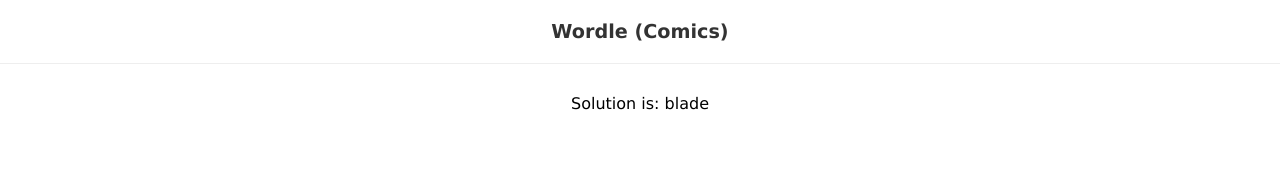
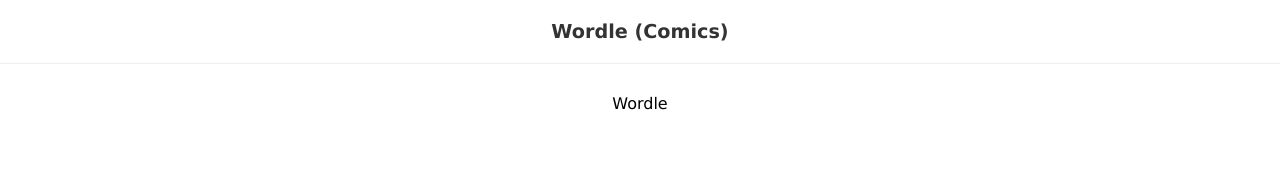
Before and after one commit to ZacharyDick828/React-Wordle-Final, a React (Create React App) app: page / in a window 1280 px wide. Shown: the top 184 px of the page. Built offline with nearby package versions, Linux system fonts and the light colour scheme; data requests are answered from the project's data file.

Commit message:
created a wordle hook, main wordle component is outlined, testing browser response to keyup listener

```diff
--- a/Data/db.json
+++ b/Data/db.json
@@ -7,6 +7,9 @@
         {"word": "wanda", "id": 5},
         {"word": "bucky", "id": 6},
         {"word": "angel", "id": 7},
-        {"word": "blade", "id": 8}
+        {"word": "blade", "id": 8},
+        {"word": "comic", "id": 9},
+        {"word": "witch", "id": 10},
+        {"word": "robin", "id": 11}
     ]
 }
--- a/src/App.js
+++ b/src/App.js
@@ -1,4 +1,5 @@
 import { useEffect, useState } from "react";
+import Wordle from './components/Worlde'
 
 function App() {
   const [solution, setSolution] = useState(null)
@@ -8,14 +9,14 @@ function App() {
     .then(res => res.json())
     .then(json => {
       // console.log(json)
-      const randomWord = json[Math.floor(Math.random()*json.length)]
-      setSolution(randomWord.word)
+      const randomSolution = json[Math.floor(Math.random()*json.length)]
+      setSolution(randomSolution.word)
     })
   }, [setSolution])
   return (
     <div className="App">
       <h1>Wordle (Comics)</h1>
-      {solution && <div>Solution is: {solution}</div>}
+      {solution && <Wordle solution={solution} />}
     </div>
   );
 }
--- /dev/null
+++ b/src/components/Worlde.js
@@ -0,0 +1,17 @@
+import React, { useEffect } from 'react'
+import useWordle from '../hooks/useWordle'
+
+export default function Wordle({ solution }) {
+
+    const { currentGuess, handleKeyup } = useWordle(solution)
+
+    useEffect (() => {
+        window.addEventListener('keyup', handleKeyup)
+
+        return () => window.removeEventListener('keyup, handleKeyup')
+    }, [handleKeyup])
+
+    return (
+        <div>Wordle</div>
+    )
+}
--- /dev/null
+++ b/src/hooks/useWordle.js
@@ -0,0 +1,28 @@
+import { useState } from 'react'
+
+const useWorlde = (solution) => {
+
+    const [turn, setTurn] = useState(0)
+    const [currentGuess, setCurrentGuess] = useState("")
+    const [guesses, setGuesses] = useState([])
+    const [history, setHistory] = useState([])
+    const [isCorrect, setIsCorrect] = useState(false)
+
+    // format attempt into an array
+    const formatGuess = () => {
+
+    }
+    // add new guess to the state of guesses
+    // check if the word is correct
+    const addNewGuess = () => {
+
+    }
+    // handle event (track current guess and add new guess when enter is hit)
+    const handleKeyup = ({ key }) => {
+        console.log(key)
+    }
+
+    return {turn, currentGuess, guesses, isCorrect, handleKeyup}
+}
+
+export default useWorlde
```
